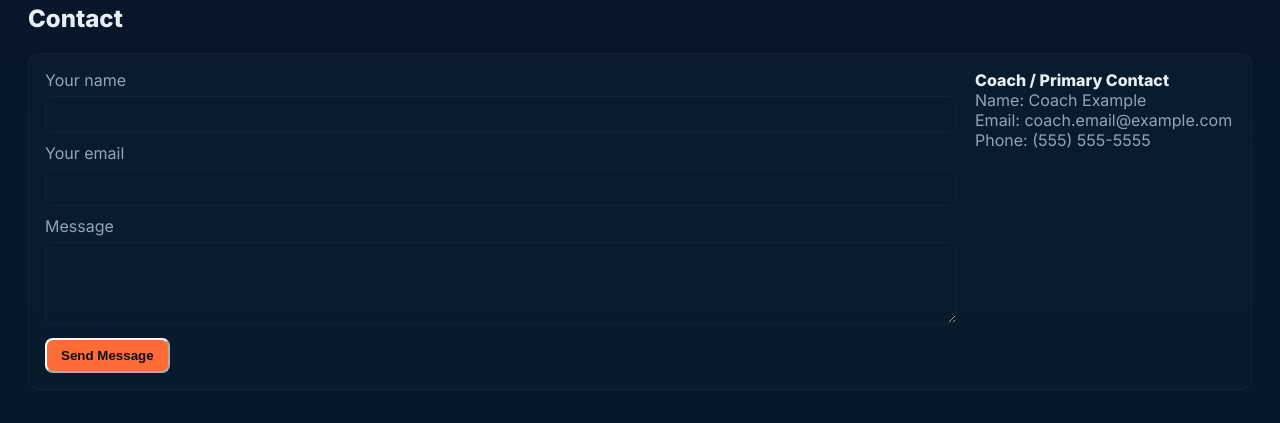
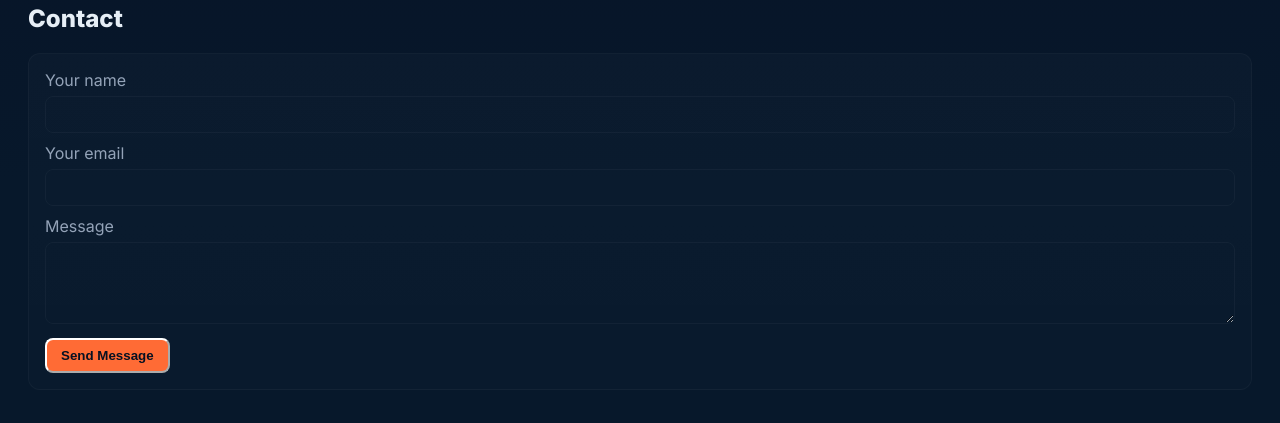
Before and after one commit to abgeorge25/recruit-website, a plain HTML site: page index.html in a window 1280 px wide. Shown: the part 1901-2324 px from the top of the page. Drawn offline with Linux system fonts and the light colour scheme.

Commit message:
Update index.html

```diff
--- a/index.html
+++ b/index.html
@@ -199,7 +199,7 @@
 
 		<br>
         📚 <strong>GPA:</strong> 4.47<br>
-        🎓 <strong>Intended Major:</strong> Undecided<br>
+        🎓 <strong>Intended Major:</strong> Education<br>
         🎥 <strong>Hudl:</strong>
         <a href="https://www.hudl.com/profile/23301551/Abby-George" target="_blank">Watch on Hudl</a><br>
         📧 <strong>Coach Contacts:</strong>
@@ -224,12 +224,7 @@
           </form>
         </div>
 
-        <div style="min-width:260px">
-          <div style="font-weight:700">Coach / Primary Contact</div>
-          <div class="muted">Name: Coach Example</div>
-          <div class="muted">Email: coach.email@example.com</div>
-          <div class="muted">Phone: (555) 555-5555</div>
-        </div>
+
       </div>
     </section>
   </main>
```
